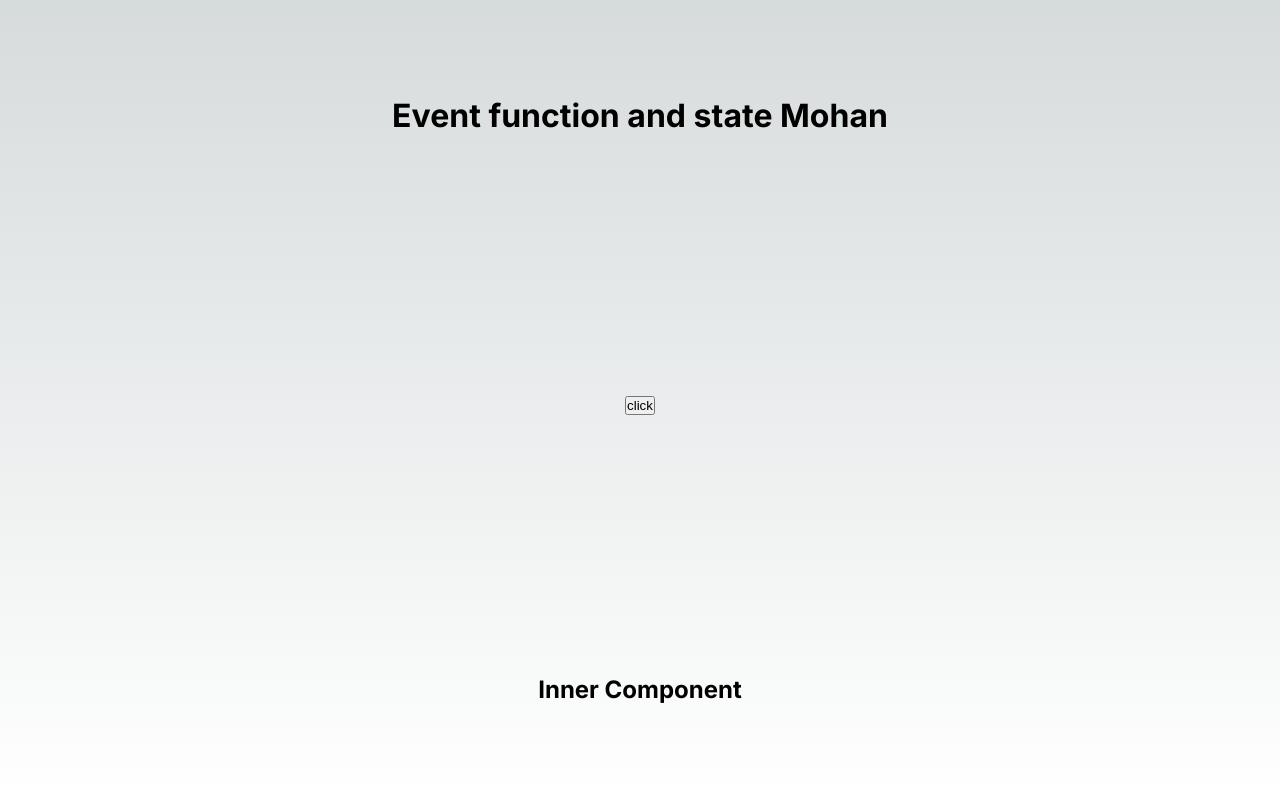
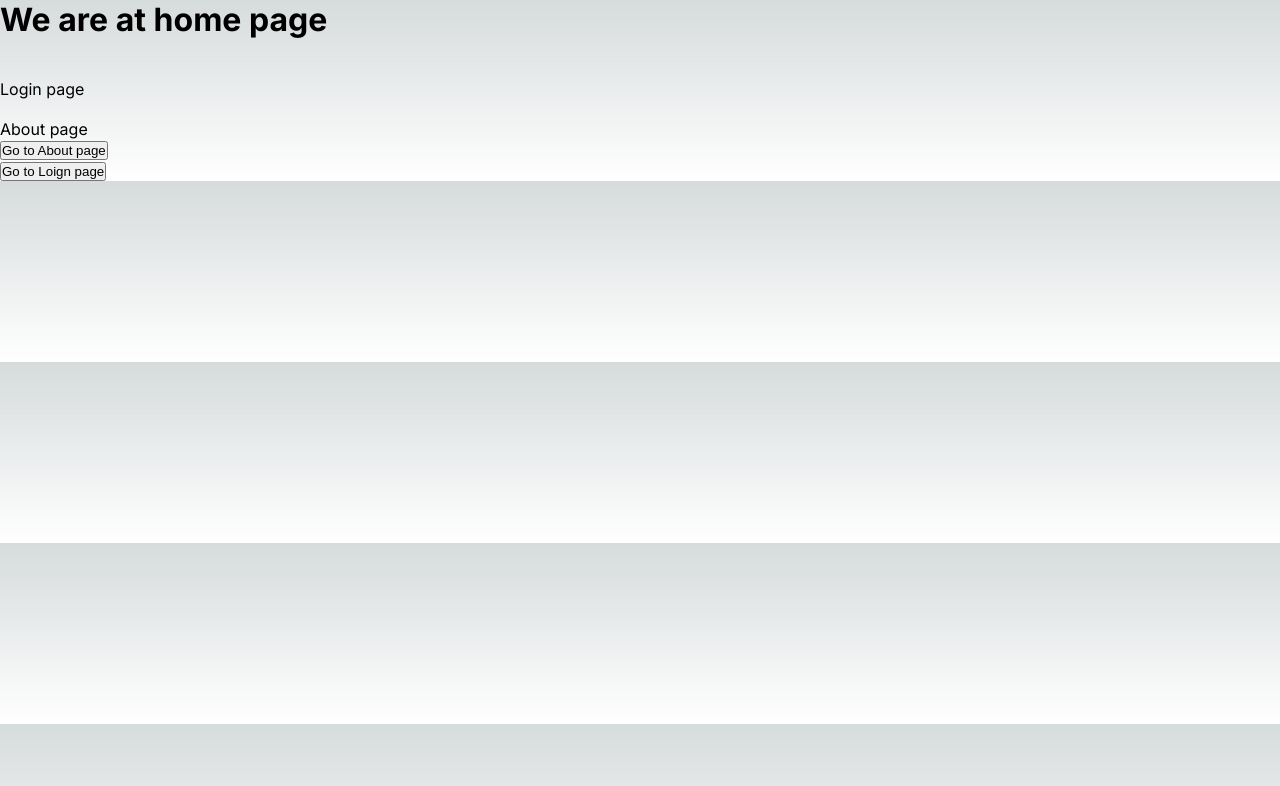
Before and after one commit to 838189vishalmrj/learning-next-js, a Next.js app: page / in a window 1280 px wide. Shown: the top 786 px of the page. Built offline with nearby package versions, Linux system fonts and the light colour scheme.

Commit message:
about linkin page and navagation page using useRouter and link

```diff
--- a/src/app/login/page.js
+++ b/src/app/login/page.js
@@ -1,9 +1,12 @@
+
+import Link from 'next/link'
 import styles from '../page.module.css'
 
 const page = () => {
   return (
     <main className={styles.main}>
         <h1>Basic Routing | Login Page</h1>
+        <Link href={'/'}>Go to home page</Link>
     </main>
   )
 }
--- a/src/app/page.js
+++ b/src/app/page.js
@@ -1,23 +1,29 @@
 "use client";
-import { useState } from "react";
+
+import Link from "next/link";
 import styles from "./page.module.css";
+import { useRouter } from "next/navigation";
 
 export default function Home() {
-  const [name, setName] = useState("Mohan");
-  const changeName = (value) => {
-    setName(value);
-    alert(`After chengin you name is ${name}`);
-  };
+  const router = useRouter();
+
+  const navigate = (name)=>{
+    router.push(name)
+  }
+
   return (
-    <main className={styles.main}>
-      <h1>Event function and state {name}</h1>
-      <button onClick={() => changeName("Vishal")}>click</button>
-      <InnerComponent  />
+    <main>
+      <h1>We are at home page</h1>
+      <br />
+      <br />
+      <Link href={"/login"}>Login page</Link>
+      <br />
+      <br />
+      <Link href={"/about"}>About page</Link>
+      <br />
+      <button onClick={() => navigate("/about")}>Go to About page</button>
+      <br />
+      <button onClick={() => navigate("/login")}>Go to Loign page</button>
     </main>
   );
 }
-
-
-const InnerComponent = ()=>{
-    return <h2>Inner Component</h2>
-}
```
Also changed, not shown: src/app/about/page.js (+8 -0 lines).
